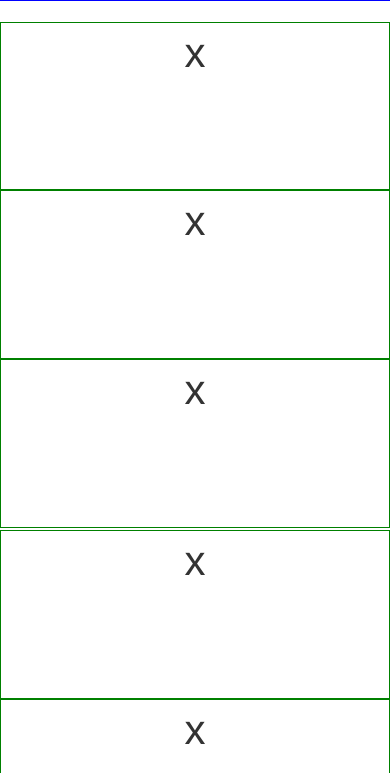
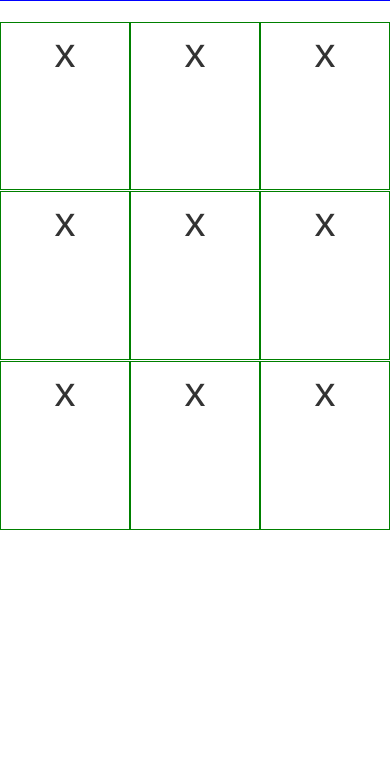
Before and after one commit to tjbierby/hacka-tictactoe-athon, a plain HTML site: page index.html in a window 390 px wide. Shown: the part 71-844 px from the top of the page. Drawn offline with nearby package versions, Linux system fonts and the light colour scheme.

Commit message:
fix stacking issue

```diff
--- a/index.html
+++ b/index.html
@@ -19,23 +19,23 @@
         </div>
         <div class="row">
             <div class="col-md-3"></div>
-            <div class="col-md-2 game_board">x</div>
-            <div class="col-md-2 game_board">x</div>
-            <div class="col-md-2 game_board">x</div>
+            <div class="col-xs-4 col-md-2 game_board">x</div>
+            <div class="col-xs-4 col-md-2 game_board">x</div>
+            <div class="col-xs-4 col-md-2 game_board">x</div>
             <div class="col-md-3"></div>
         </div>
           <div class="row">
             <div class="col-md-3"></div>
-            <div class="col-md-2 game_board">x</div>
-            <div class="col-md-2 game_board">x</div>
-            <div class="col-md-2 game_board">x</div>
+            <div class="col-xs-4 col-md-2 game_board">x</div>
+            <div class="col-xs-4 col-md-2 game_board">x</div>
+            <div class="col-xs-4 col-md-2 game_board">x</div>
             <div class="col-md-3"></div>
         </div>
           <div class="row">
             <div class="col-md-3"></div>
-            <div class="col-md-2 game_board">x</div>
-            <div class="col-md-2 game_board">x</div>
-            <div class="col-md-2 game_board">x</div>
+            <div class="col-xs-4 col-md-2 game_board">x</div>
+            <div class="col-xs-4 col-md-2 game_board">x</div>
+            <div class="col-xs-4 col-md-2 game_board">x</div>
             <div class="col-md-3"></div>
         </div>
     </div>
```
